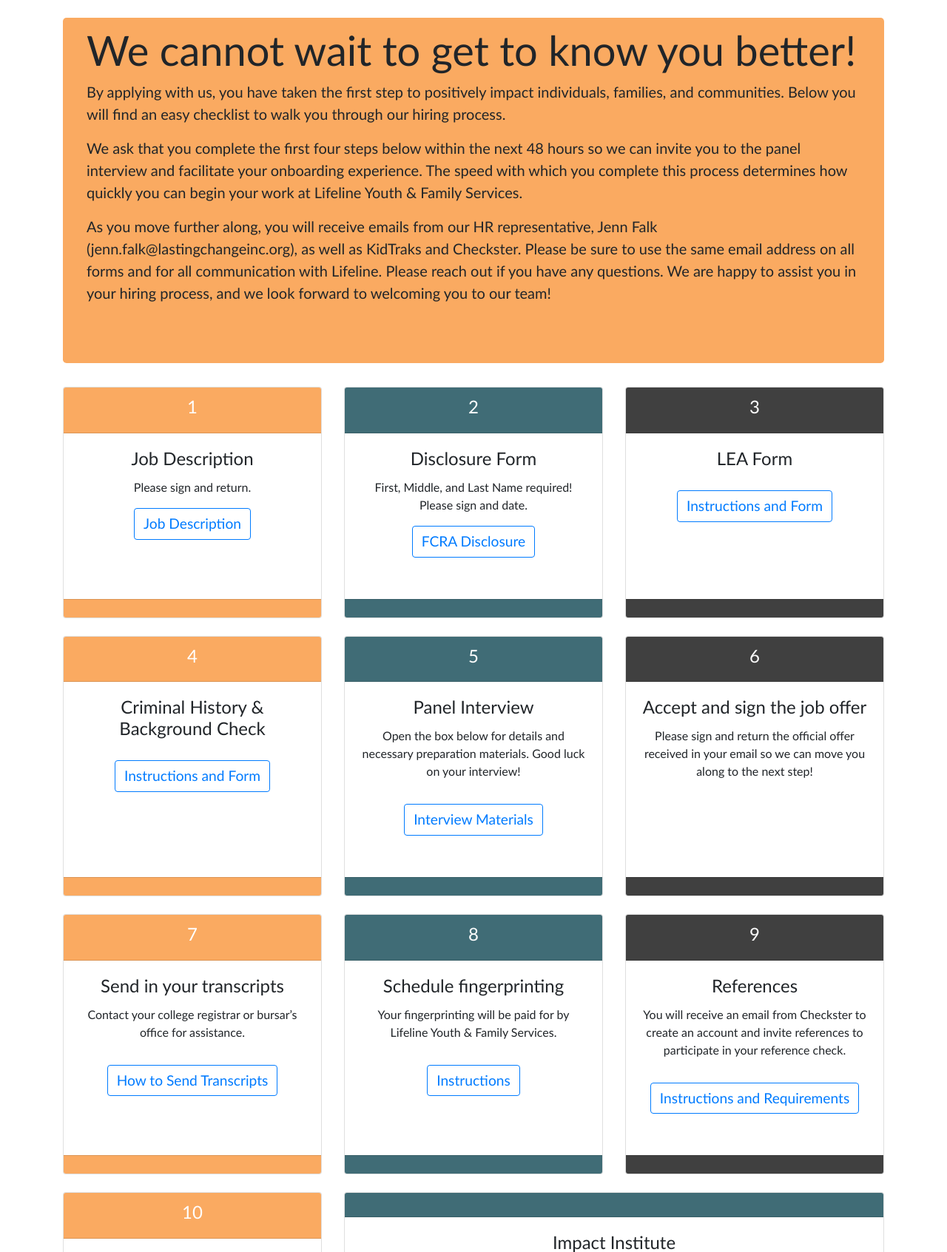
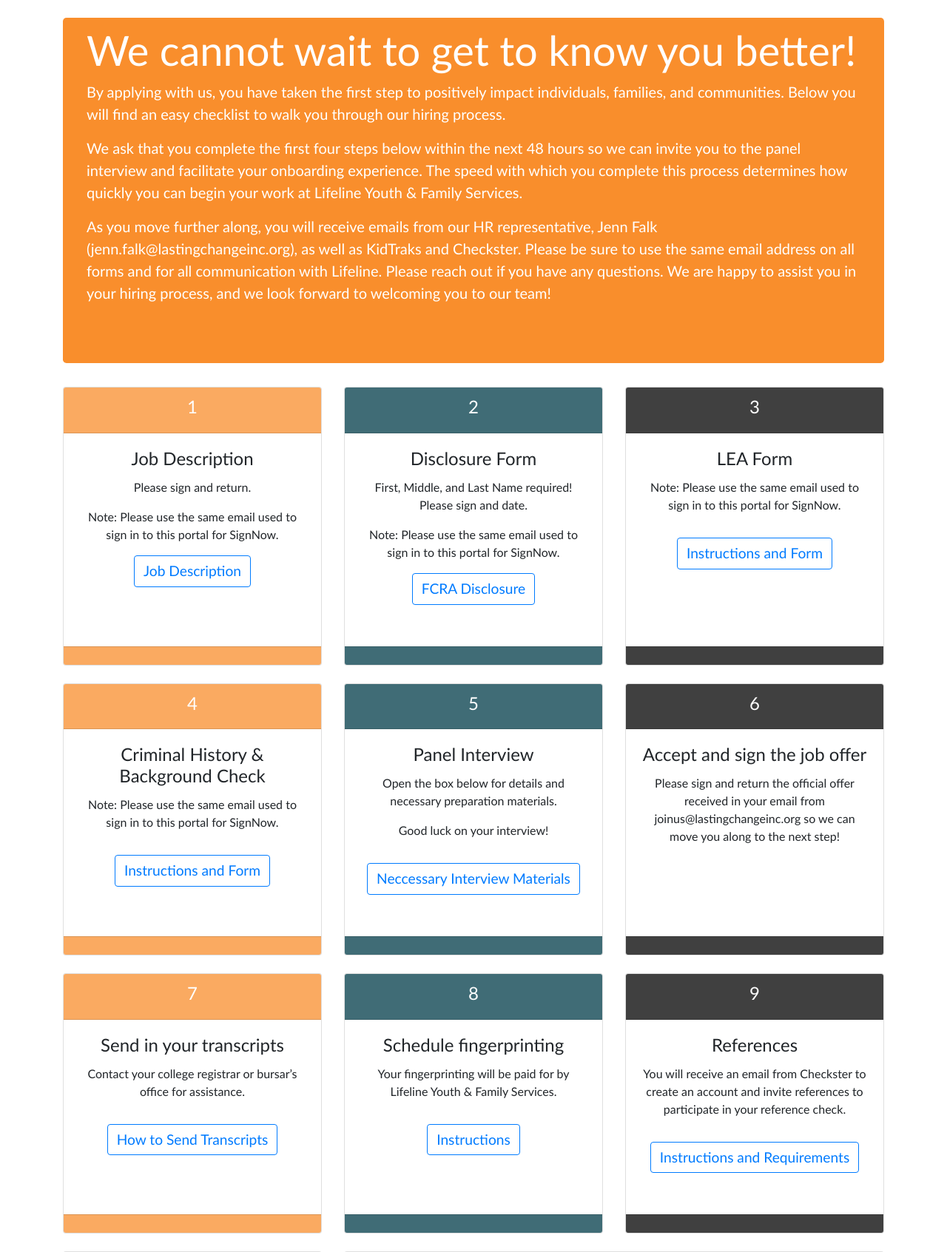
Before and after one commit to aspen-lci/recruitment_project, a PHP site: page /candidate/index.php in a window 1280 px wide. Shown: the part 126-1819 px from the top of the page at 74% size. Run offline with PHP 8.4, Linux system fonts and the light colour scheme; the visitor is signed in with stand-in values (Sample User, id 1); data that the repository does not hold is empty; some libraries are stand-ins or nearby versions.

Commit message:
12-18-20 Backlog changes

```diff
--- a/dev/private/query_functions.php
+++ b/dev/private/query_functions.php
@@ -116,11 +116,11 @@
       $sql .= "email='" . db_escape($db, $user_set['email']) . "', ";
       $sql .= "type='" . db_escape($db, $user_set['type']) . "' ";
       $sql .= "WHERE id=" . $user_set['id'];
-      echo $sql;
+
       $result = mysqli_query($db, $sql);
 
       if(!$result){
-          echo mysqli_error($db);
+          return mysqli_error($db);
 
       }
       db_disconnect($db);
--- a/dev/private/shared/hr_header.php
+++ b/dev/private/shared/hr_header.php
@@ -48,6 +48,10 @@
     <!-- My Custom CSS -->
     <link rel="stylesheet" href="<?php echo url_for('/css/hr_custom.css'); ?>">
     <link rel="stylesheet" href="<?php echo url_for('/css/cards.css'); ?>">
+
+    <!-- Myriad Pro Font -->
+    <link rel="stylesheet" href="https://use.typekit.net/kux2cbc.css">
+
   </head>
 
   <body>
--- a/dev/public/candidate/crimhist.php
+++ b/dev/public/candidate/crimhist.php
@@ -20,7 +20,7 @@
       <div class="row text-center">
         <div class="col-lg-12 mb-4">
           <div class="card h-100">
-            <div class="card-header" style="background-color: #0D0D0D;"></div>
+            <div class="card-header c-card-4"></div>
             <div class="card-body">
               <h4 class="card-title mb-4">HELPFUL HINTS: Common errors for criminal history form</h4>
               <div class="row text-left">
@@ -57,7 +57,7 @@
                 </div>
             </div>
             </div>
-            <div class="card-footer" style="background-color: #0D0D0D;">
+            <div class="card-footer c-card-4">
 
             </div>
           </div>
--- a/dev/public/candidate/index.php
+++ b/dev/public/candidate/index.php
@@ -49,6 +49,7 @@
             <h4 class="card-title">Job Description</h4>
             <div <?php echo(card_body_status($documents, $jd_doc_id)); ?>>
               <p class="card-text">Please sign and return.</p>
+              <p class="card-text">Note: Please use the same email used to sign in to this portal for SignNow.</p>
               <a href="<?php echo $jd; ?>" target="_blank" class="btn btn-outline-primary btn-small" <?php echo(card_body_status($documents, $jd_doc_id)); ?>><?php echo $position; ?> Job Description</a>
             </div>
             <p class="doc_status" <?php echo(display_card_body_status($documents, $jd_doc_id)); ?>><?php echo(document_in_document_list($documents, $jd_doc_id)); ?></p>
@@ -66,6 +67,7 @@
             <h4 class="card-title">Disclosure Form</h4>
             <div <?php echo(card_body_status($documents, 4)); ?>>
               <p class="card-text">First, Middle, and Last Name required! Please sign and date. </p>
+              <p class="card-text">Note: Please use the same email used to sign in to this portal for SignNow.</p>
               <a href="<?php echo $disc; ?>" target="_blank" class="btn btn-outline-primary btn-small">FCRA Disclosure</a>
             </div>
             <p class="doc_status" <?php echo(display_card_body_status($documents, '4')); ?>><?php echo(document_in_document_list($documents, 4)); ?></p>
@@ -84,6 +86,7 @@
           <div class="card-body">
             <h4 class="card-title">LEA Form</h4>
             <div <?php echo(card_body_status($documents, 5)); ?>>
+              <p class="card-text">Note: Please use the same email used to sign in to this portal for SignNow.</p>
               <a href="lea.php" target="_blank" class="btn btn-outline-primary btn-small mt-3">Instructions and Form</a>
             </div>
             <p class="doc_status" <?php echo(display_card_body_status($documents, 5)); ?>><?php echo(document_in_document_list($documents, 5)); ?></p>
@@ -107,6 +110,7 @@
           <div class="card-body">
             <h4 class="card-title">Criminal History & Background Check</h4>
             <div <?php echo(card_body_status($documents, 6)); ?>>
+              <p class="card-text">Note: Please use the same email used to sign in to this portal for SignNow.</p>
               <a href="crimhist.php" target="_blank" class="btn btn-outline-primary btn-small mt-3">Instructions and Form</a>
             </div>
             <p class="doc_status" <?php echo(display_card_body_status($documents, 6)); ?>><?php echo(document_in_document_list($documents, 6)); ?></p>
@@ -118,15 +122,16 @@
       </div>
 
       <div class="col-lg-4 col-md-6 mb-4">
-        <div class="card h-100" <?php echo(box_visibility($documents, 13)); ?>;>
+        <div class="card h-100" style="display:<?php echo(box_visibility($documents, 13)); ?>;">
           <div class="card-header c-card-5" >
             <h4>5</h4>
           </div>
           <div class="card-body">
             <h4 class="card-title">Panel Interview</h4>
             <div <?php echo(card_body_status($documents, 13)); ?>>
-              <p class="card-text">Open the box below for details and necessary preparation materials. Good luck on your interview!</p>
-              <a href="panel.php" class="btn btn-outline-primary btn-small mt-3">Interview Materials</a>
+              <p class="card-text">Open the box below for details and necessary preparation materials.</p>
+              <p class="card-text">Good luck on your interview!</p>
+              <a href="panel.php" class="btn btn-outline-primary btn-small mt-3">Neccessary Interview Materials</a>
             </div>
             <p class="doc_status" <?php echo(display_card_body_status($documents, 13)); ?>><?php echo(document_in_document_list($documents, 13)); ?></p>
           </div>
@@ -143,7 +148,7 @@
           <div class="card-body">
             <h4 class="card-title">Accept and sign the job offer</h4>
             <div <?php echo(card_body_status($documents, 7)); ?>>
-              <p class="card-text" id="job-text">Please sign and return the official offer received in your email so we can move you along to the next step!</p>
+              <p class="card-text" id="job-text">Please sign and return the official offer received in your email from joinus@lastingchangeinc.org so we can move you along to the next step!</p>
             </div>
             <p class="doc_status" <?php echo(display_card_body_status($documents, 7)); ?>><?php echo(document_in_document_list($documents, 7)); ?></p>
            </div>
@@ -226,7 +231,7 @@
           <div class="card-body">
             <h4 class="card-title">Onboarding</h4>
             <div <?php echo(card_body_status($documents, 11)); ?>>
-              <p class="card-text">You will receive an email from Lasting Change, Inc with a link to UltiPro. Please use this link to log in and complete the onboarding documents as soon as possible. This step must be completed before you may be onboarded as an employee.</p>
+              <p class="card-text">You will receive an email from Lasting Change, Inc with a link to UKG. Please use this link to log in and complete the onboarding documents as soon as possible. This step must be completed before you may be onboarded as an employee.</p>
           </div>
           <p class="doc_status" <?php echo(display_card_body_status($documents, 11)); ?>><?php echo(document_in_document_list($documents, 11)); ?></p>
           </div>
--- a/dev/public/candidate/lea.php
+++ b/dev/public/candidate/lea.php
@@ -21,7 +21,7 @@
       <div class="row text-center">
         <div class="col-lg-12 mb-4">
           <div class="card h-100">
-            <div class="card-header" style="background-color: #F20505;"></div>
+            <div class="card-header c-card-3"></div>
             <div class="card-body">
               <div class="row text-justify">
                 <div class="col-lg-12">
@@ -38,7 +38,7 @@
               </div>
             </div>
             </div>
-            <div class="card-footer" style="background-color: #F20505;">
+            <div class="card-footer c-card-3">
 
             </div>
           </div>
--- a/dev/public/candidate/panel.php
+++ b/dev/public/candidate/panel.php
@@ -28,7 +28,7 @@
       <div class="row text-center">
         <div class="col-lg-12 mb-4">
           <div class="card h-100">
-            <div class="card-header" style="background-color: #F2E205;"><h3>Resources</h3></div>
+            <div class="card-header c-card-5"><h3>Necessary Interview Materials</h3></div>
             <div class="card-body">
               <div class="row text-justify">
                 <div class="col-lg-12 d-flex justify-content-between">
@@ -41,7 +41,7 @@
               </div>
 
             </div>
-            <div class="card-footer" style="background-color: #F2E205;">
+            <div class="card-footer c-card-5">
 
             </div>
           </div>
--- a/dev/public/css/custom.css
+++ b/dev/public/css/custom.css
@@ -1,5 +1,5 @@
 * {
-    font-family: Calibri, sans-serif;
+    font-family: myriad-pro, "Calibri", sans-serif;
 
 }
 
@@ -48,7 +48,8 @@
 }
 
 .jumbotron {
-    background-color: rgba(249, 142, 44, .75);
+    background-color: rgba(249, 142, 44);
+    color: white;
     padding-top: 10px;
 }
 
--- a/dev/public/css/hr_custom.css
+++ b/dev/public/css/hr_custom.css
@@ -1,5 +1,5 @@
 * {
-  font-family: Calibri,  sans-serif;
+  font-family: myriad-pro, "Calibri", sans-serif;
 
 }
 
@@ -56,7 +56,7 @@
 }
 
 #content{
-  min-height: calc(100vh - 325px);
+  min-height: calc(100vh - 350px);
 }
 
 .doc-status {
--- a/dev/public/hr/hr_candidates/edit.php
+++ b/dev/public/hr/hr_candidates/edit.php
@@ -455,6 +455,11 @@
     // resize on page load
     .each(resizeInput);
 
+    $('#status').change(function (){
+        if($(this).val() === '12')
+            alert("Selecting inactive status will remove candidate from dashboard lists and make them an inactive user.");
+    });
+
 
 //     $.fn.editable.defaults.mode = 'inline';
 //     $.fn.editableform.buttons =
--- a/dev/public/hr/hr_candidates/new.php
+++ b/dev/public/hr/hr_candidates/new.php
@@ -52,6 +52,7 @@
     <?php echo(!empty($errors) ? display_errors($errors) : ""); ?>
 
     <div class="row">
+    <a class="m-3 pl-4" href="<?php echo url_for('/hr/index.php'); ?>">&laquo; Return to Candidates In Process</a>
         <div class="col-lg-12">
             <div class="card shadow mb-4">
                 <div class="card-header py-3">
--- a/dev/public/hr/hr_users/edit.php
+++ b/dev/public/hr/hr_users/edit.php
@@ -20,7 +20,7 @@
         $_SESSION['message'] = "User has been updated";
         redirect_to(url_for('/hr/hr_users/index.php'));
     }else {
-        $errors = $result;
+        $errors['user_error'] = $result;
 
     }
 
--- a/dev/public/index.php
+++ b/dev/public/index.php
@@ -63,7 +63,7 @@
 
 
 
-<?php $page_title = 'Candidate'; ?>
+<?php $page_title = 'Log In'; ?>
 <?php include(SHARED_PATH . '/login_header.php'); ?>
 
 <!-- Page Content -->
--- a/dev/public/login.php
+++ b/dev/public/login.php
@@ -19,6 +19,9 @@
       case 4:
         redirect_to(url_for('/candidate/index.php'));
       break;
+      case 5:
+        redirect_to(url_for('/hr/index.php'));
+      break;
     }
 
 
--- a/dev/public/recruiter/new.php
+++ b/dev/public/recruiter/new.php
@@ -39,7 +39,7 @@
         $errors = $result;
     }
 }else{
-    $errors['user_exists'] = "Candidate already exists.  Please contact Jen Faulk for further information.";
+    $errors['user_exists'] = "Candidate already exists.  Please contact Jen Falk for further information.";
 }
 
 }
@@ -50,9 +50,8 @@
 <?php include(SHARED_PATH . '/recruiter_header.php'); ?>
 
 <div id="content">
-
-    <?php echo(!empty($errors) ? display_errors($errors) : ""); ?>
     <div class="row">
+    <a class="m-3 pl-4" href="<?php echo url_for('/hr/index.php'); ?>">&laquo; Return to Candidates In Process</a>
         <div class="col-lg-12">
             <div class="card shadow mb-4">
                 <div class="card-header py-3">
```
Also changed, not shown: dev/public/hr/hr_candidates/create.php (deleted, +0 -25 lines), dev/public/hr/hr_users/create.php (deleted, +0 -25 lines).
